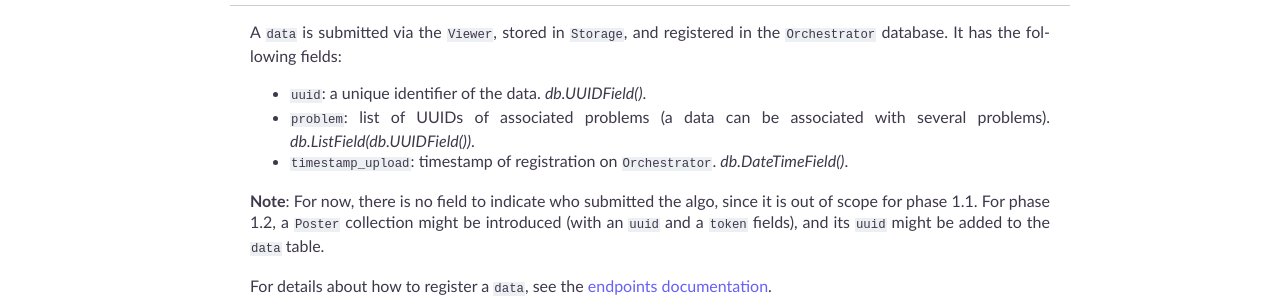
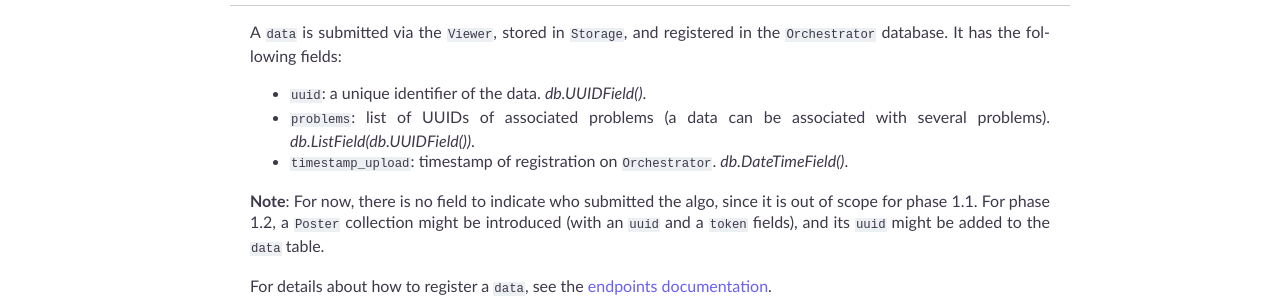
Before and after one commit to MorpheoOrg/morpheo-orchestrator, a Sphinx documentation site: the page built from docs/modules/collections.md, in a window 1280 px wide and 900 px high, scrolled down 2074 px. Shown: the part 147-447 px from the top of the window. Built offline with Sphinx 7.4.7, drawn with Linux system fonts in a browser that asks for light colours; pages that are not in the unit, such as notebooks, are missing from menus.

Commit message:
building and pushing docs

```diff
--- a/docs/modules/collections.md
+++ b/docs/modules/collections.md
@@ -81,7 +81,7 @@ For phase 1.2, a `Poster` collection might be introduced (with an `uuid` and a `
 
 A `data` is submitted via the `Viewer`, stored in `Storage`, and registered in the `Orchestrator` database. It has the following fields:
 - `uuid`: a unique identifier of the data. *db.UUIDField()*.
-- `problem`: list of UUIDs of associated problems (a data can be associated with several problems). *db.ListField(db.UUIDField())*.
+- `problems`: list of UUIDs of associated problems (a data can be associated with several problems). *db.ListField(db.UUIDField())*.
 - `timestamp_upload`: timestamp of registration on `Orchestrator`.  *db.DateTimeField()*.
 
 **Note**: For now, there is no field to indicate who submitted the algo, since it is out of scope for phase 1.1.
```
Also changed, not shown: 6 other files.
